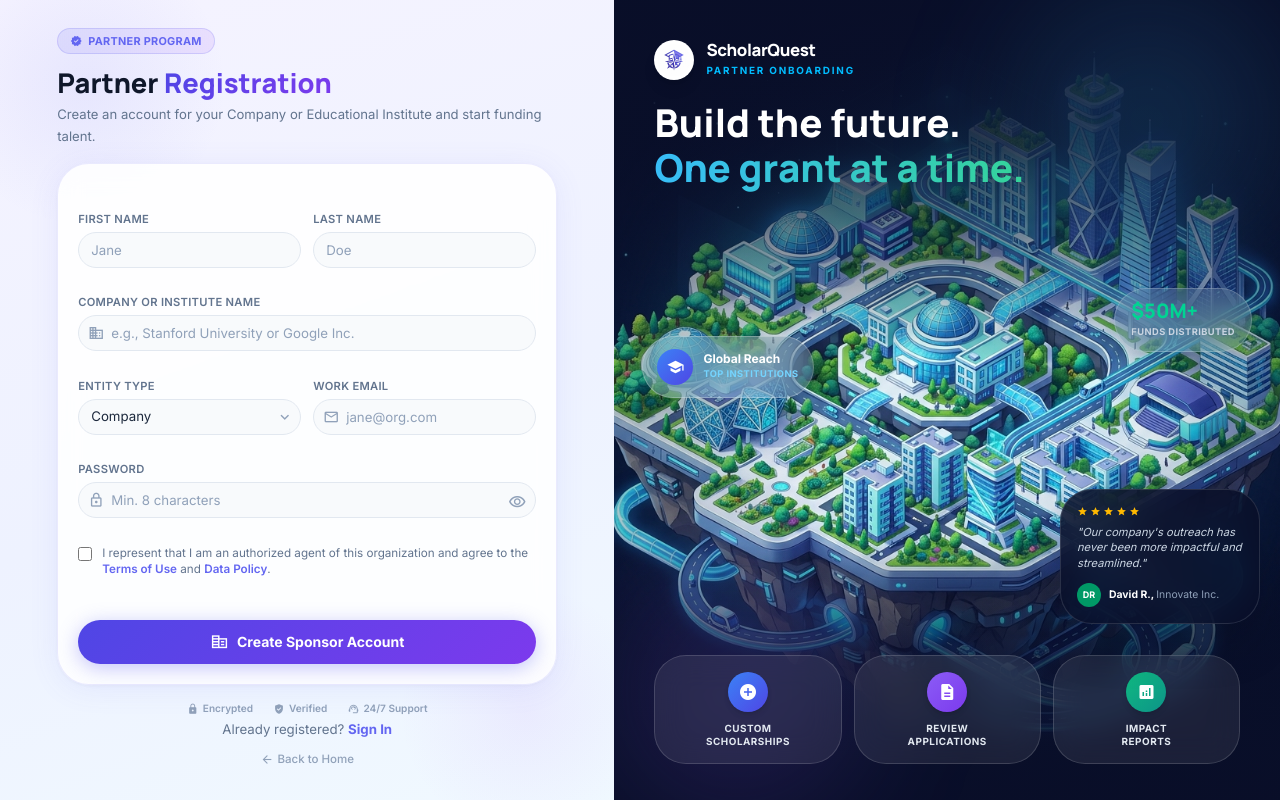
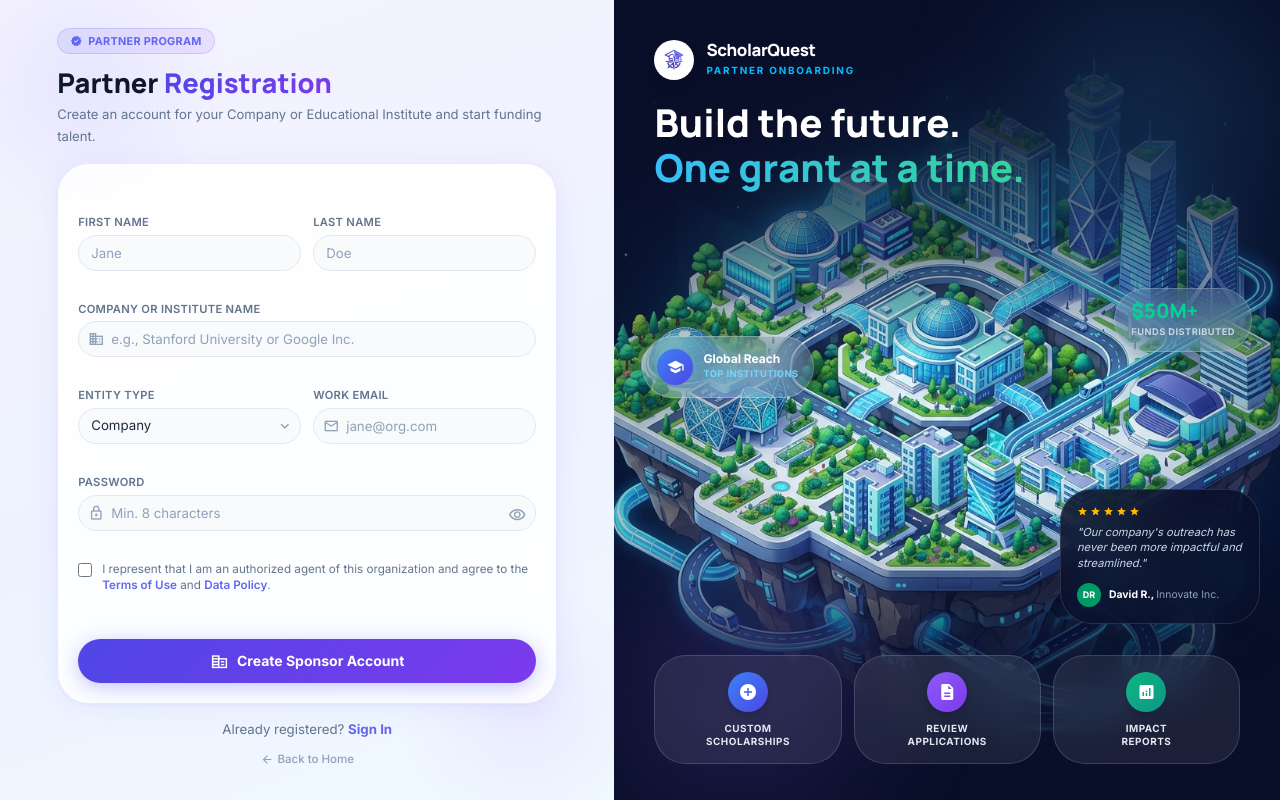
Before and after one commit to Sridharn97/ScholarQuest, a Next.js app in the folder ScholarQuest/: page /provider-signup in a window 1280 px wide. Built offline with nearby package versions, Linux system fonts and the light colour scheme; no server answers.

Commit message:
remove Unnesccary

```diff
--- a/ScholarQuest/app/provider-signup/page.jsx
+++ b/ScholarQuest/app/provider-signup/page.jsx
@@ -229,19 +229,6 @@ export default function ProviderSignupPage() {
 
           {/* ── Trust indicators + links — pinned to bottom ── */}
           <div className="flex-shrink-0 pt-4 text-center space-y-2">
-            {/* Trust row */}
-            <div className="flex items-center justify-center gap-5 mb-1">
-              {[
-                { icon: 'lock', text: 'Encrypted' },
-                { icon: 'verified_user', text: 'Verified' },
-                { icon: 'support_agent', text: '24/7 Support' },
-              ].map((item) => (
-                <div key={item.text} className="flex items-center gap-1 text-slate-400">
-                  <span className="material-symbols-outlined" style={{ fontSize: '12px', fontVariationSettings: "'FILL' 1" }}>{item.icon}</span>
-                  <span className="text-[0.63rem] font-semibold">{item.text}</span>
-                </div>
-              ))}
-            </div>
             <p className="text-slate-500 text-[0.83rem]">
               Already registered?{' '}
               <Link href="/provider-login" className="font-bold hover:underline" style={{ color: '#6366f1' }}>Sign In</Link>
```
